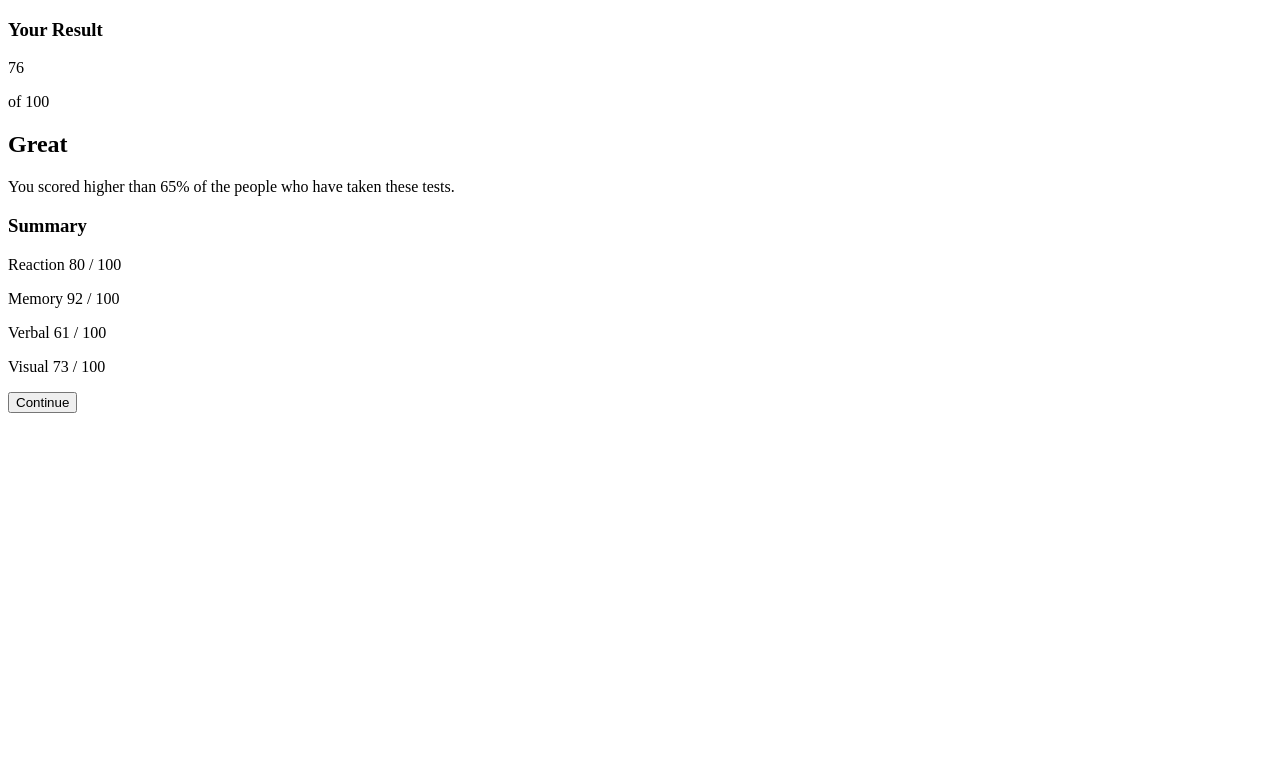
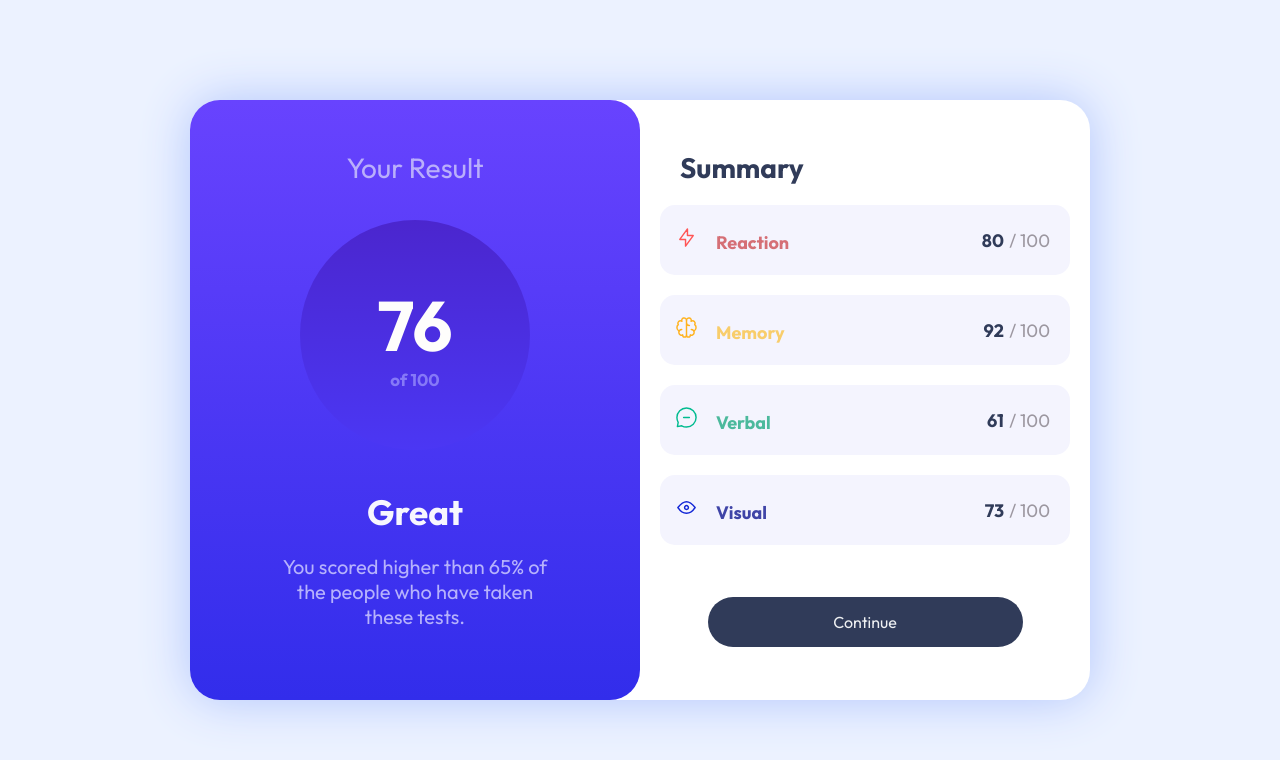
Before and after one commit to sophiasalesf/Results-Summary-Component, a plain HTML site: page index.html in a window 1280 px wide. Drawn offline with Linux system fonts and the light colour scheme; the site is published under a folder, as on GitHub Pages, so addresses that start at the root find nothing.

Commit message:
Update index.html

```diff
--- a/index.html
+++ b/index.html
@@ -3,7 +3,7 @@
 <head>
     <meta charset="UTF-8">
     <meta name="viewport" content="width=device-width, initial-scale=1.0">
-    <link rel="stylesheet" href="/style.css">
+    <link rel="stylesheet" href="style.css">
     <link href="https://fonts.googleapis.com/css2?family=Outfit:wght@400;700&display=swap" rel="stylesheet">
     <title>Results summary component</title>
 </head>
@@ -24,7 +24,7 @@
             <div class="summary-statistic">
                 <p class="reaction">
                     <span>
-                        <img src="/imagens/icon-reaction.svg" alt="">Reaction
+                        <img src="imagens/icon-reaction.svg" alt="">Reaction
                     </span>
                     <span>
                         <span>
@@ -36,7 +36,7 @@
 
                 <p class="memory">
                     <span>
-                        <img src="/imagens/icon-memory.svg" alt="">Memory
+                        <img src="imagens/icon-memory.svg" alt="">Memory
                     </span>
                     <span>
                         <span>
@@ -48,7 +48,7 @@
 
                 <p class="verbal">
                     <span>
-                        <img src="/imagens/icon-verbal.svg" alt="">Verbal
+                        <img src="imagens/icon-verbal.svg" alt="">Verbal
                     </span>
                     <span>
                         <span>
@@ -60,7 +60,7 @@
 
                 <p class="visual">
                     <span>
-                        <img src="/imagens/icon-visual.svg" alt="">Visual
+                        <img src="imagens/icon-visual.svg" alt="">Visual
                     </span>
                     <span>
                         <span>
```
